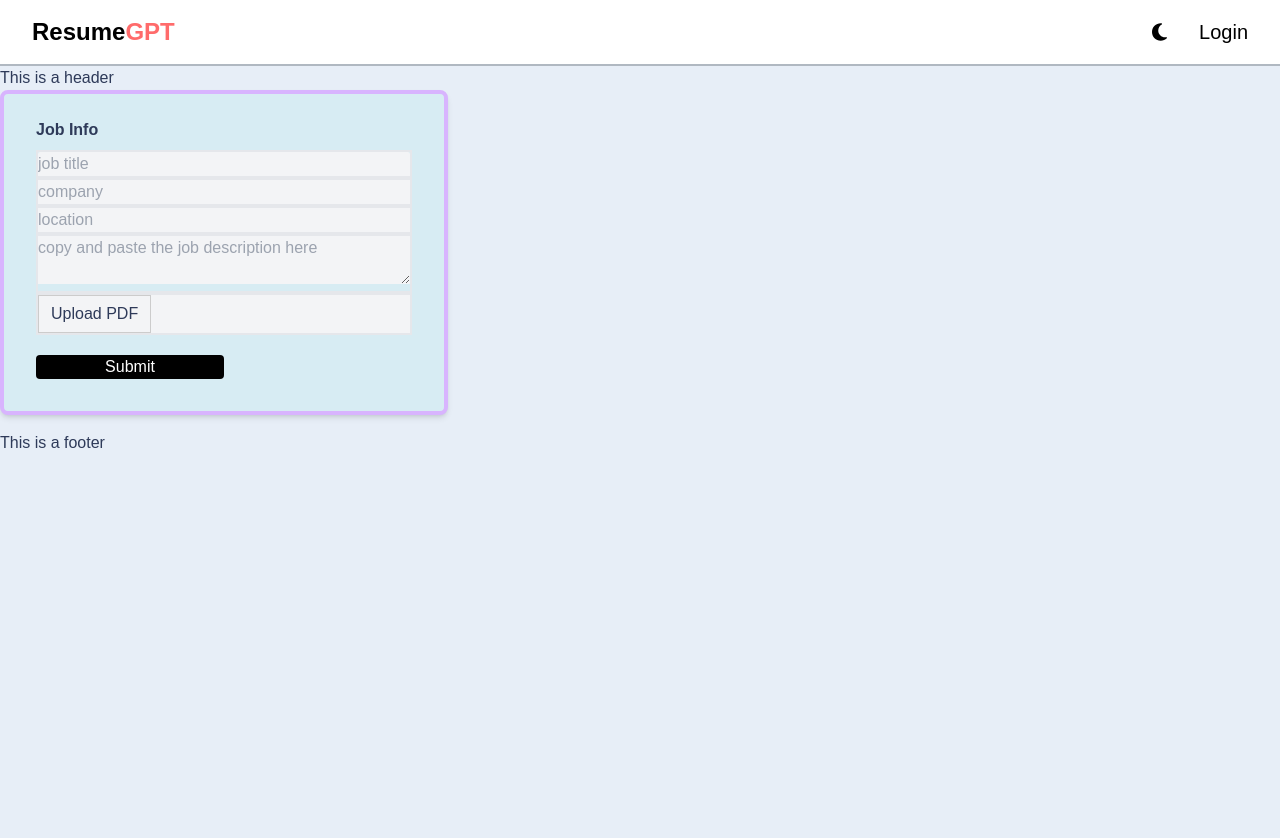
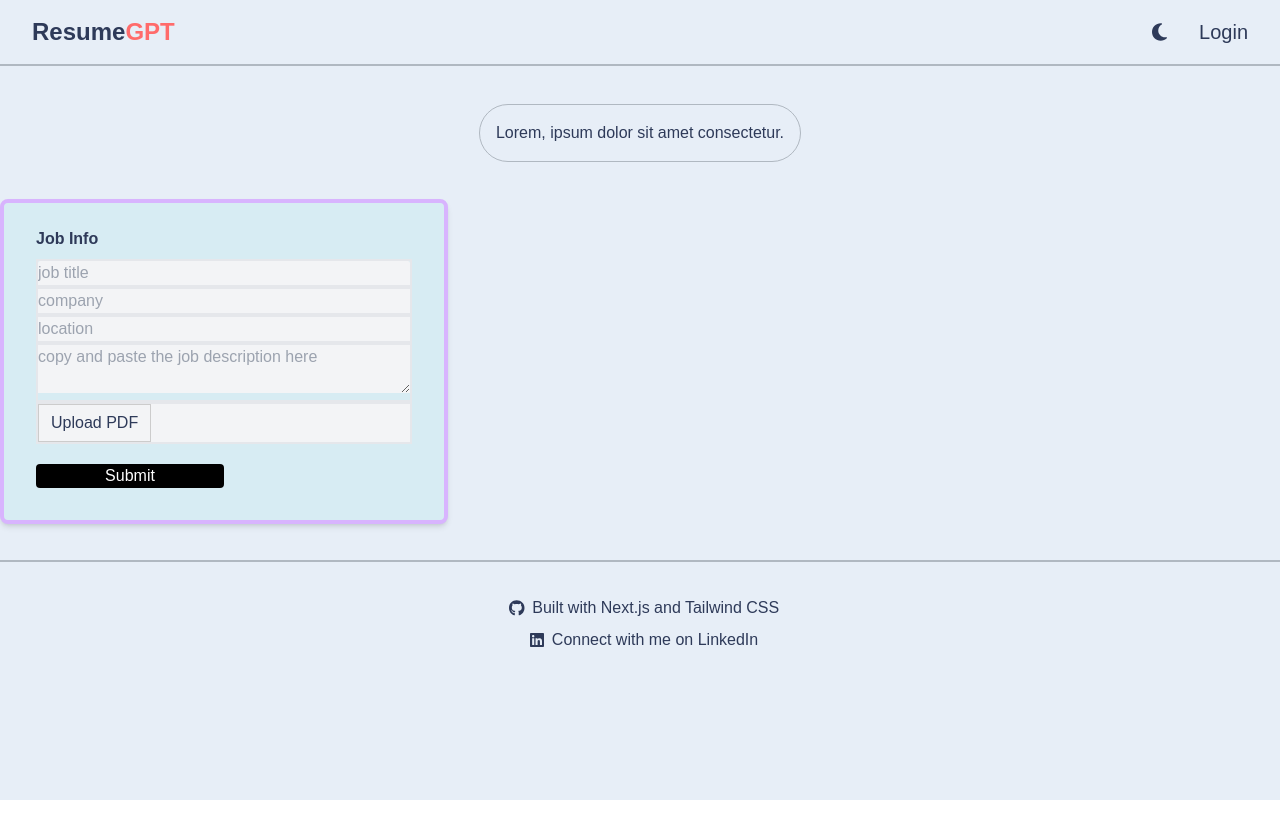
Before and after one commit to andycapaldo/ai-resume-analyzer, a Next.js app: page / in a window 1280 px wide. Shown: the top 838 px of the page. After the commit the page ends 800 px from the top, so only its background shows below. Built offline with nearby package versions, Linux system fonts and the light colour scheme.

Commit message:
Adjusted styling

```diff
--- a/package.json
+++ b/package.json
@@ -9,6 +9,7 @@
     "lint": "next lint"
   },
   "dependencies": {
+    "@fortawesome/free-brands-svg-icons": "^6.7.2",
     "@fortawesome/free-solid-svg-icons": "^6.7.2",
     "@fortawesome/react-fontawesome": "^0.2.2",
     "next": "^15.2.4",
--- a/src/app/components/Footer.tsx
+++ b/src/app/components/Footer.tsx
@@ -1,8 +1,22 @@
-
+import { FontAwesomeIcon } from "@fortawesome/react-fontawesome"
+import { faGithub, faLinkedin } from '@fortawesome/free-brands-svg-icons';
 
 function Footer() {
     return (
-        <div>This is a footer</div>
+        <div className="flex flex-col justify-center items-center h-1/6 w-full border-t-2 mt-5 border-coolGray">
+            <a target="_blank" href='https://github.com/andycapaldo/ai-resume-analyzer' className='hover:text-accentCoral hover:underline hover:underline-offset-4'>
+                <div className='flex items-center mb-2'>
+                    <FontAwesomeIcon className='px-2' icon={faGithub} />
+                    Built with Next.js and Tailwind CSS
+                </div>
+            </a>
+            <a target="_blank" href='https://www.linkedin.com/in/andrew-capaldo' className='hover:text-accentCoral hover:underline hover:underline-offset-4'>
+                <div className='flex items-center mb-2'>
+                    <FontAwesomeIcon className='px-2' icon={faLinkedin} />
+                    Connect with me on LinkedIn
+                </div>
+            </a>
+        </div>
     )
 }
 export default Footer
--- a/src/app/components/Header.tsx
+++ b/src/app/components/Header.tsx
@@ -3,7 +3,11 @@
 
 function Header() {
     return (
-        <div>This is a header</div>
+        <div className="flex justify-center items-center h-1/6 w-full">
+            <div className='border-[1px] border-coolGray rounded-full p-4'>
+                Lorem, ipsum dolor sit amet consectetur.
+            </div>
+        </div>
     )
 }
 export default Header
--- a/src/app/layout.tsx
+++ b/src/app/layout.tsx
@@ -29,9 +29,8 @@ export default function RootLayout({
   return (
     <html suppressHydrationWarning lang="en">
       <body>
-        <ThemeProvider >
-        <Navbar />
-        {children}
+        <ThemeProvider>
+          {children}
         </ThemeProvider>
       </body>
     </html>
--- a/src/app/page.tsx
+++ b/src/app/page.tsx
@@ -2,10 +2,12 @@ import Form from "./components/Form";
 import Container from "./components/Container";
 import Header from "./components/Header";
 import Footer from "./components/Footer";
+import Navbar from "./components/Navbar";
 
 export default function Home() {
   return (
     <Container>
+      <Navbar />
         <Header />
         <Form />
         <Footer />
```
Also changed, not shown: 2 other files (tests, documents, lock files or other folders).
